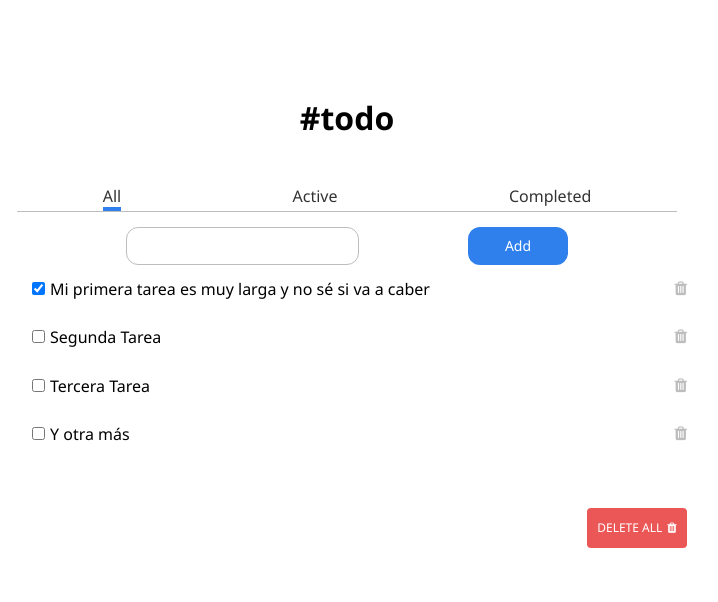
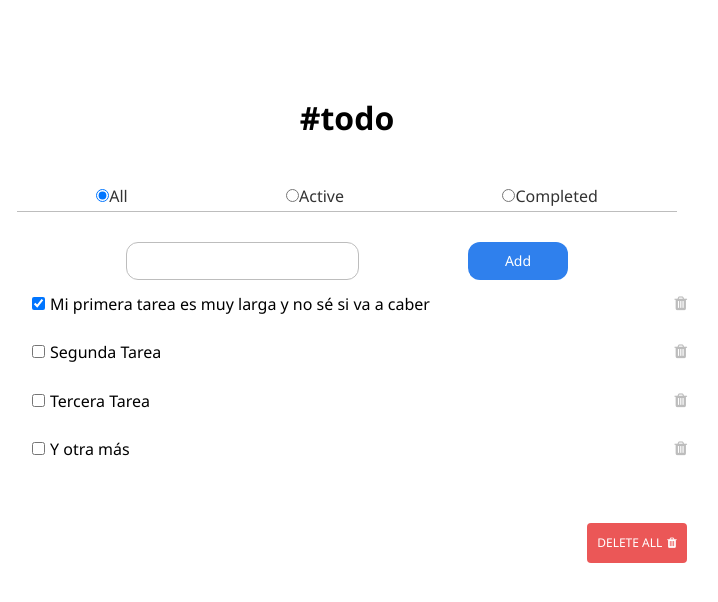
Before and after one commit to LauraMoreaux/Challenge_1, a React (Create React App) app: page / in a window 1280 px wide. Shown: the top 602 px of the page, without its empty margins (293-1011 px from the left). Built offline with nearby package versions, Linux system fonts and the light colour scheme.

Commit message:
Add modified status filters

```diff
--- a/src/App.js
+++ b/src/App.js
@@ -3,6 +3,7 @@ import '../src/stylesheets/_index.scss';
 import ListTasks from './components/ListTasks';
 import DeleteTasks from './components/DeleteButton';
 import InputFilters from './components/InputFilters';
+import StateFilters from './components/StateFilters';
 
 function App() {
 
@@ -13,6 +14,10 @@ function App() {
     { id: 3, name: "Tercera Tarea", completed: false },
     { id: 4, name: "Y otra más", completed: false },
   ])
+
+  const showFilteredTasks = (filter) => {
+    console.log('Estoy filtrando tareas', filter);
+  }
 
   // To add new task
   const addNewTask = (newData) => {
@@ -43,13 +48,14 @@ function App() {
       </header>
         <body>
           <div className="wrapper">
-            <nav className="filters">
+            <StateFilters showFilteredTasks={showFilteredTasks}/>
+            {/* <nav className="filters">
               <ul className="filters__list">
                 <li className="li__underlined">All</li>
                 <li className="">Active</li>
                 <li className="">Completed</li>
               </ul>
-            </nav>
+            </nav> */}
             <InputFilters addNewTask={addNewTask}/>
             <main>
                 <ListTasks tasks={data}/>
--- /dev/null
+++ b/src/components/StateFilters.js
@@ -0,0 +1,44 @@
+import React from 'react';
+
+function StateFilters (props) {
+
+
+    function handleFilter (ev) {
+        // ev.preventDefault();
+        const filter = ev.currentTarget;
+        // filter.classList.toggle("underlined");
+        // props.showFilteredTasks(filter);
+        const parent = filter.parentElement;
+        parent.classList.toggle("underlined");
+    }
+
+    return (
+        // <nav className="filters">
+        //       <ul className="filters__list">
+        //         <li className="js-filter li__underlined" onClick={handleFilter}>All</li>
+        //         <li className="js-filter" onClick={handleFilter}>Active</li>
+        //         <li className="js-filter" onClick={handleFilter}>Completed</li>
+        //       </ul>
+        // </nav>
+        <div className="filters">
+            <nav className="filters__list">
+                <label htmlFor="All" className="js-filter">
+                    <input id="All" type="radio" value="All" name="State" className="radioButton underlined" onClick={handleFilter} defaultChecked />
+                    All
+                </label>
+                <label htmlFor="Active" className="js-filter">
+                    <input id="Active" type="radio" value="Active" name="State" className="radioButton" onClick={handleFilter} />
+                    Active
+                </label>
+                <label htmlFor="Completed" className="js-filter">
+                    <input id="Completed" type="radio" value="Completed" name="State" className="radioButton" onClick={handleFilter} />
+                    Completed
+                </label>
+            </nav>
+        </div>
+    );
+
+}
+
+
+export default StateFilters;
--- a/src/stylesheets/_app.scss
+++ b/src/stylesheets/_app.scss
@@ -46,6 +46,7 @@ body {
     margin-bottom: 15px;
 
     .filters__list {
+      margin-bottom: 15px;
       height: 25px;
       color: $filtersColor;
       display: flex;
@@ -54,9 +55,12 @@ body {
       justify-content: space-around;
       border-bottom: solid 1px $bordersColor;
 
-      .li__underlined {
+      .underlined {
         border-bottom: solid 4px $btnColor;
       }
+      // .radioButton {
+      //   display: none;
+      // }
     }
   }
 }
```
